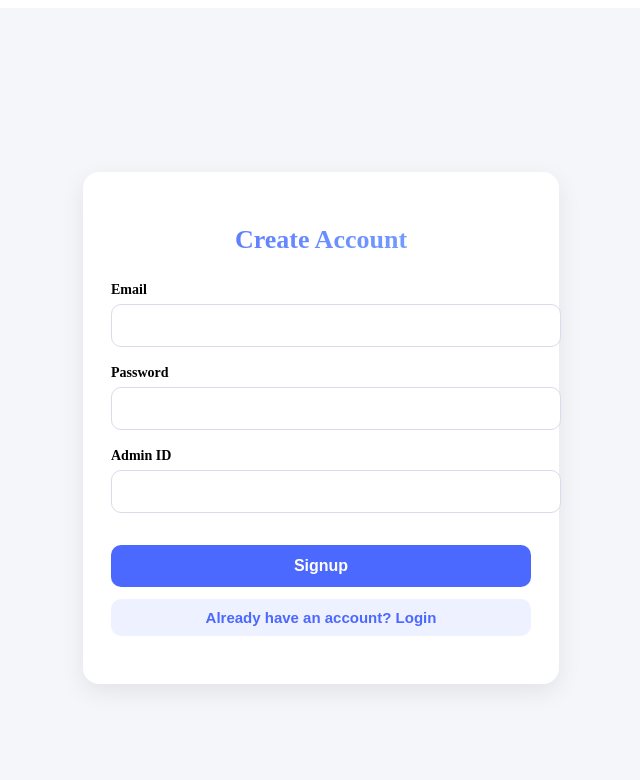
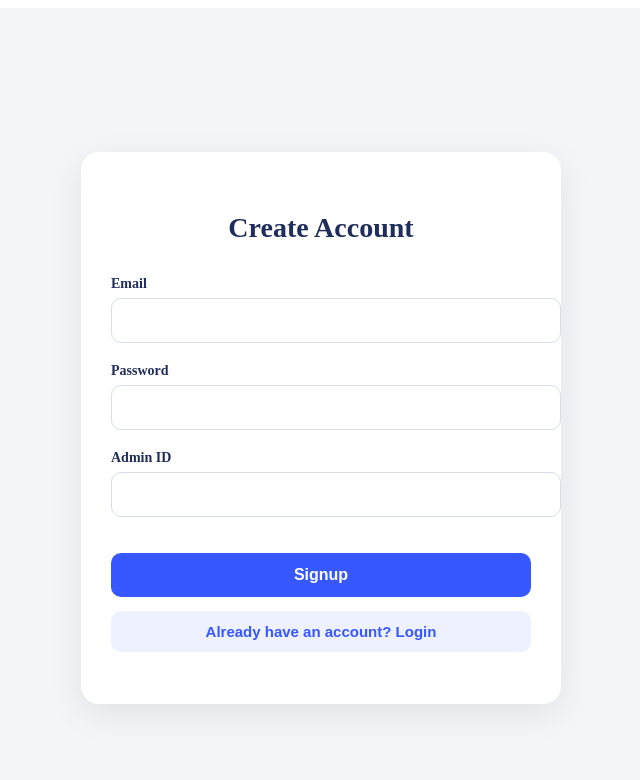
Before and after one commit to suspicious115478/lallaff, a React (Vite) app in the folder frontendd/: page / in a window 1280 px wide. Shown: the top 780 px of the page, without its empty margins (319-959 px from the left). Built offline with nearby package versions, Linux system fonts and the light colour scheme; no server answers.

Commit message:
Update SignupPage.jsx

```diff
--- a/frontendd/src/SignupPage.jsx
+++ b/frontendd/src/SignupPage.jsx
@@ -1,4 +1,67 @@
 import React, { useState } from "react";
+
+const ui = {
+  container: {
+    minHeight: "100vh",
+    display: "flex",
+    justifyContent: "center",
+    alignItems: "center",
+    background: "#f3f5f9",
+    padding: 20,
+  },
+  card: {
+    width: "100%",
+    maxWidth: 420,
+    background: "#ffffff",
+    padding: "36px 30px",
+    borderRadius: 18,
+    boxShadow: "0 10px 35px rgba(0,0,0,0.08)",
+  },
+  title: {
+    textAlign: "center",
+    marginBottom: 30,
+    fontSize: 28,
+    fontWeight: 700,
+    color: "#1f2d5a",
+  },
+  label: { fontWeight: 600, fontSize: 14, color: "#1f2d5a" },
+  input: {
+    width: "100%",
+    padding: "13px 14px",
+    marginTop: 6,
+    borderRadius: 10,
+    border: "1px solid #d8dde8",
+    fontSize: 15,
+    outline: "none",
+    transition: "0.2s",
+  },
+  buttonPrimary: {
+    width: "100%",
+    marginTop: 18,
+    padding: "13px 14px",
+    background: "#3757ff",
+    color: "#fff",
+    border: "none",
+    borderRadius: 10,
+    fontSize: 16,
+    fontWeight: 600,
+    cursor: "pointer",
+    transition: "0.2s",
+  },
+  buttonSecondary: {
+    width: "100%",
+    marginTop: 14,
+    padding: "12px 14px",
+    background: "#eef1ff",
+    color: "#3757ff",
+    border: "none",
+    borderRadius: 10,
+    fontSize: 15,
+    fontWeight: 600,
+    cursor: "pointer",
+    transition: "0.2s",
+  },
+};
 
 function SignupPage({ onSignupSuccess, goToLogin }) {
   const [email, setEmail] = useState("");
@@ -21,93 +84,26 @@ function SignupPage({ onSignupSuccess, goToLogin }) {
 
       const json = await r.json();
       if (r.ok) {
-        setStatus("Signup successful!");
+        setStatus("Account created!");
         onSignupSuccess(json);
       } else {
-        setStatus(`Error: ${json.error || "Signup failed"}`);
+        setStatus(json.error || "Signup failed");
       }
     } catch (err) {
-      setStatus("Error: " + err.message);
+      setStatus(err.message);
     }
   };
 
-  const container = {
-    minHeight: "100vh",
-    display: "flex",
-    justifyContent: "center",
-    alignItems: "center",
-    background: "#f4f6f9",
-    padding: 20,
-  };
-
-  const card = {
-    width: "100%",
-    maxWidth: 420,
-    background: "#fff",
-    padding: "32px 28px",
-    borderRadius: 16,
-    boxShadow: "0 8px 25px rgba(0,0,0,0.08)",
-  };
-
-  const header = {
-    textAlign: "center",
-    marginBottom: 25,
-    fontSize: 26,
-    fontWeight: 700,
-    background:
-      "linear-gradient(135deg, #4b68ff 0%, #6a8dff 50%, #7bb2ff 100%)",
-    WebkitBackgroundClip: "text",
-    color: "transparent",
-  };
-
-  const label = { fontWeight: 600, fontSize: 14 };
-
-  const input = {
-    width: "100%",
-    padding: "12px 14px",
-    marginTop: 6,
-    borderRadius: 10,
-    border: "1px solid #d7ddea",
-    fontSize: 15,
-    outline: "none",
-  };
-
-  const button = {
-    width: "100%",
-    marginTop: 16,
-    padding: "12px 14px",
-    background: "#4b68ff",
-    color: "#fff",
-    border: "none",
-    borderRadius: 10,
-    fontSize: 16,
-    fontWeight: 600,
-    cursor: "pointer",
-  };
-
-  const switchBtn = {
-    width: "100%",
-    marginTop: 12,
-    padding: "10px 14px",
-    background: "#eef1ff",
-    color: "#4b68ff",
-    border: "none",
-    borderRadius: 10,
-    fontSize: 15,
-    cursor: "pointer",
-    fontWeight: 600,
-  };
-
   return (
-    <div style={container}>
-      <div style={card}>
-        <h2 style={header}>Create Account</h2>
+    <div style={ui.container}>
+      <div style={ui.card}>
+        <h2 style={ui.title}>Create Account</h2>
 
         <form onSubmit={submitSignup}>
-          <div style={{ marginBottom: 16 }}>
-            <label style={label}>Email</label>
+          <div style={{ marginBottom: 18 }}>
+            <label style={ui.label}>Email</label>
             <input
-              style={input}
+              style={ui.input}
               type="email"
               required
               value={email}
@@ -115,10 +111,10 @@ function SignupPage({ onSignupSuccess, goToLogin }) {
             />
           </div>
 
-          <div style={{ marginBottom: 16 }}>
-            <label style={label}>Password</label>
+          <div style={{ marginBottom: 18 }}>
+            <label style={ui.label}>Password</label>
             <input
-              style={input}
+              style={ui.input}
               type="password"
               required
               value={password}
@@ -126,26 +122,24 @@ function SignupPage({ onSignupSuccess, goToLogin }) {
             />
           </div>
 
-          <div style={{ marginBottom: 16 }}>
-            <label style={label}>Admin ID</label>
+          <div style={{ marginBottom: 18 }}>
+            <label style={ui.label}>Admin ID</label>
             <input
-              style={input}
+              style={ui.input}
               required
               value={adminId}
               onChange={(e) => setAdminId(e.target.value)}
             />
           </div>
 
-          <button style={button} type="submit">
-            Signup
-          </button>
+          <button style={ui.buttonPrimary}>Signup</button>
         </form>
 
-        <button style={switchBtn} onClick={goToLogin}>
+        <button style={ui.buttonSecondary} onClick={goToLogin}>
           Already have an account? Login
         </button>
 
-        <p style={{ marginTop: 16, textAlign: "center", color: "#444" }}>
+        <p style={{ marginTop: 16, textAlign: "center", color: "#3a3a3a" }}>
           {status}
         </p>
       </div>
```
